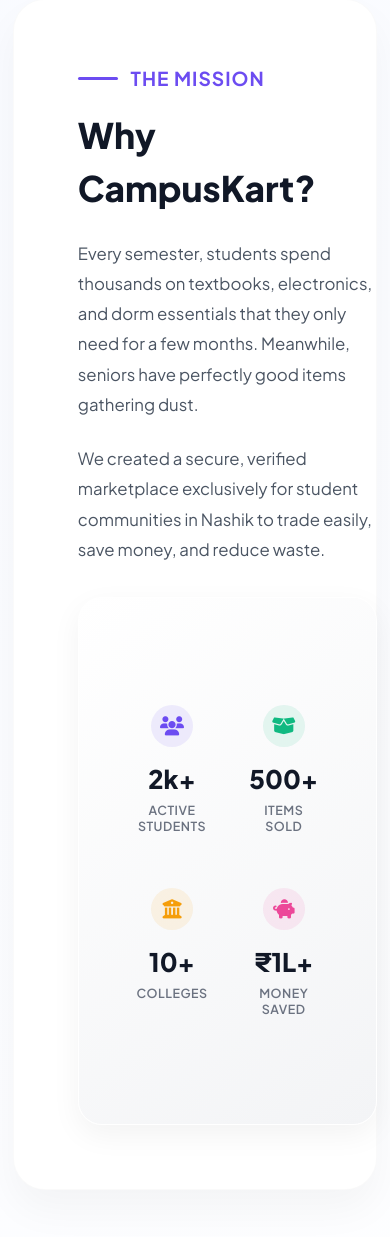
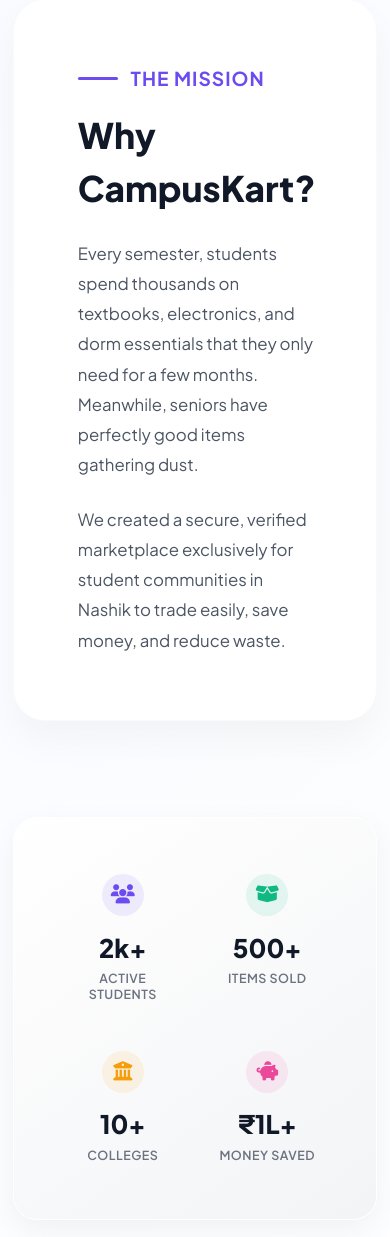
Before and after one commit to Omahire21/CampusKartnsk, a Flask app: page /about in a window 390 px wide. Shown: the part 566-1803 px from the top of the page. Run offline with Flask 3, Linux system fonts and the light colour scheme.

Commit message:
fix: restructure Our Story page - separate stats section and center properly
- Split Mission content and stats into separate containers
- Stats grid now centered on all screens with proper padding
- Mobile stats grid uses 2 columns for better fit
- Reduced gap and padding for mobile optimization

```diff
--- a/static/css/style.css
+++ b/static/css/style.css
@@ -2619,15 +2619,15 @@
 .responsive-stats-grid {
     display: grid;
     grid-template-columns: repeat(4, 1fr);
-    gap: 2rem;
-    max-width: 1440px;
-    margin: 3rem auto;
-    padding: 0 5%;
+    gap: 1.5rem;
+    max-width: 100%;
+    margin: 0 auto;
+    padding: 0 1rem;
 }
 
 .responsive-stats-grid > div {
     text-align: center;
-    padding: 1.2rem 0.8rem;
+    padding: 1rem 0.5rem;
 }
 
 @media (max-width: 768px) {
--- a/templates/about.html
+++ b/templates/about.html
@@ -11,6 +11,7 @@
         </p>
     </div>
 
+    <!-- The Mission Section -->
     <div class="responsive-grid" style="align-items: center; margin-bottom: 6rem; background: white; border-radius: 32px; padding: 4rem; box-shadow: 0 20px 40px rgba(0,0,0,0.04); border: 1px solid rgba(0,0,0,0.02);">
         <div>
             <div style="display: flex; align-items: center; gap: 0.8rem; margin-bottom: 1rem;">
@@ -25,8 +26,11 @@
                 We created a secure, verified marketplace exclusively for student communities in Nashik to trade easily, save money, and reduce waste.
             </p>
         </div>
-        <div style="background: linear-gradient(145deg, #ffffff, #f3f4f6); padding: 2.5rem 1.8rem; border-radius: 24px; border: 1px solid white; box-shadow: 0 10px 30px rgba(0,0,0,0.05);">
-            <div class="responsive-stats-grid" style="display: grid; grid-template-columns: 1fr 1fr; gap: 1.2rem; justify-content: center;">
+    </div>
+
+    <!-- Stats Section - Separate and Centered -->
+    <div style="background: linear-gradient(145deg, #ffffff, #f3f4f6); border-radius: 24px; padding: 2.5rem 1.8rem; box-shadow: 0 10px 30px rgba(0,0,0,0.05); border: 1px solid white; margin-bottom: 6rem;">
+        <div class="responsive-stats-grid" style="display: grid; grid-template-columns: repeat(4, 1fr); gap: 1.2rem; justify-content: center;">
             <div style="text-align: center;">
                 <div style="width: 42px; height: 42px; background: rgba(108,76,241,0.1); border-radius: 50%; display: flex; align-items: center; justify-content: center; margin: 0 auto 0.8rem; color: var(--primary); font-size: 1.2rem;"><i class="fas fa-users"></i></div>
                 <h3 style="font-size: 1.6rem; font-weight: 900; color: #111827; margin-bottom: 0.2rem;">2k+</h3>
@@ -49,7 +53,6 @@
             </div>
         </div>
     </div>
-    </div>
 
     <div style="text-align: center; padding: 5rem 2rem; background: linear-gradient(135deg, var(--primary) 0%, #4338ca 100%); border-radius: 32px; color: white; position: relative; overflow: hidden; box-shadow: 0 20px 40px rgba(108,76,241,0.2);">
         <div style="position: absolute; top: -50px; right: -50px; width: 200px; height: 200px; background: rgba(255,255,255,0.1); border-radius: 50%; filter: blur(20px);"></div>
--- a/templates/base.html
+++ b/templates/base.html
@@ -5,7 +5,7 @@
     <meta charset="UTF-8">
     <meta name="viewport" content="width=device-width, initial-scale=1.0">
     <title>CampusKart – College Marketplace</title>
-    <link rel="stylesheet" href="{{ url_for('static', filename='css/style.css') }}?v=12.2">
+    <link rel="stylesheet" href="{{ url_for('static', filename='css/style.css') }}?v=12.3">
     <link rel="stylesheet" href="https://cdnjs.cloudflare.com/ajax/libs/font-awesome/6.5.0/css/all.min.css" crossorigin="anonymous" referrerpolicy="no-referrer">
 
     <!-- Instant Navigation & Transitions -->
```
Lines whose indentation alone changed are shown as unchanged.
